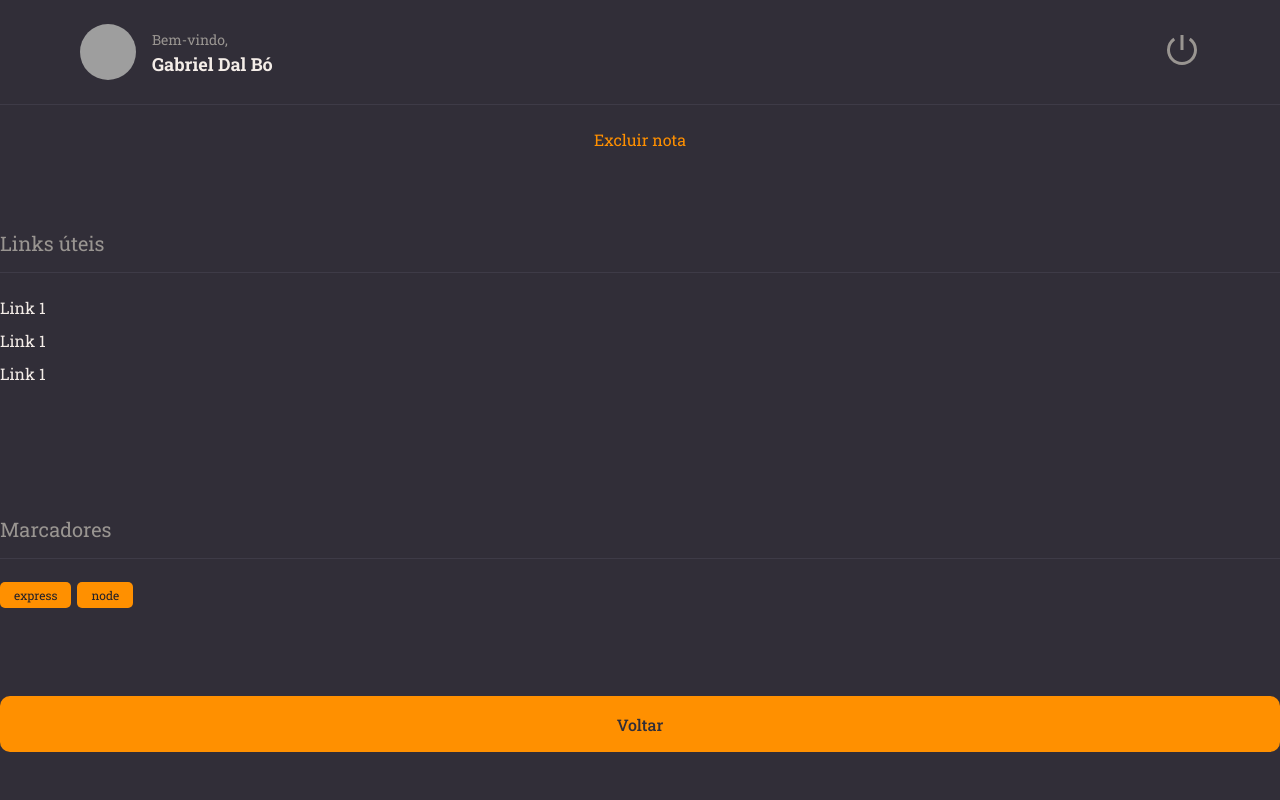
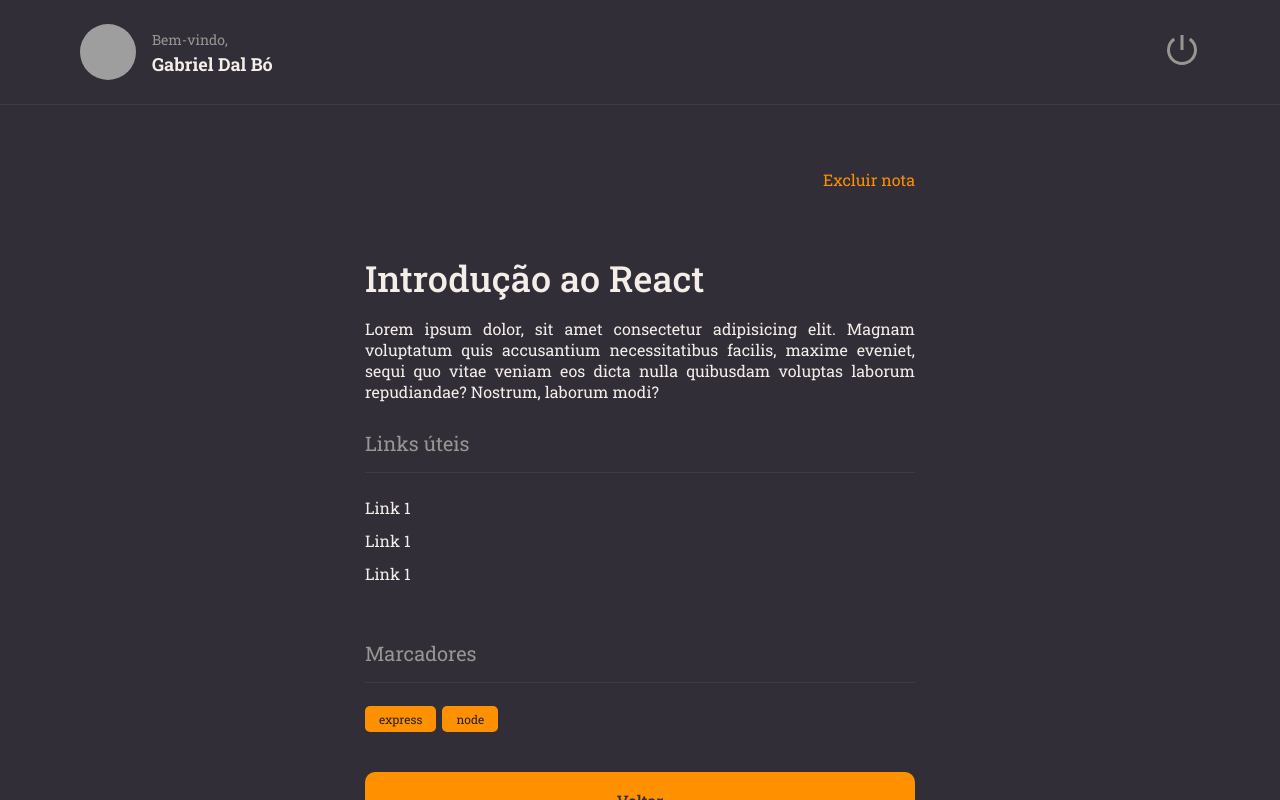
Before and after one commit to gabrielpdb/rocketseat-explorer-stage09-01, a React (Vite) app: page / in a window 1280 px wide. Built offline with nearby package versions, Linux system fonts and the light colour scheme; grey boxes are pictures that could not be loaded.

Commit message:
Finalizando detalhes

```diff
--- a/src/components/Section/styles.js
+++ b/src/components/Section/styles.js
@@ -1,7 +1,7 @@
 import styled from 'styled-components'
 
 export const Container = styled.section`
-  margin: 56px 0 28px;
+  margin: 28px 0;
 
   > h2 {
     border-bottom-width: 1px;
--- a/src/pages/Details/index.jsx
+++ b/src/pages/Details/index.jsx
@@ -1,4 +1,4 @@
-import { Container, Links } from './styles'
+import { Container, Links, Content } from './styles'
 
 import { Button } from '../../components/Button'
 import { Header } from '../../components/Header'
@@ -11,7 +11,18 @@
     <Container>
       <Header />
 
+      <main>
+        <Content>
           <ButtonText title="Excluir nota" />
+
+          <h1>Introdução ao React</h1>
+          <p>
+            Lorem ipsum dolor, sit amet consectetur adipisicing elit. Magnam
+            voluptatum quis accusantium necessitatibus facilis, maxime eveniet,
+            sequi quo vitae veniam eos dicta nulla quibusdam voluptas laborum
+            repudiandae? Nostrum, laborum modi?
+          </p>
+
           <Section title="Links úteis">
             <Links>
               <li>
@@ -31,6 +42,8 @@
             <Tag title="node" />
           </Section>
           <Button title="Voltar" />
+        </Content>
+      </main>
     </Container>
   )
 }
--- a/src/pages/Details/styles.js
+++ b/src/pages/Details/styles.js
@@ -10,6 +10,12 @@
   grid-template-areas:
     'header'
     'content';
+
+  > main {
+    grid-area: content;
+    overflow-y: scroll;
+    padding: 64px 0;
+  }
 `
 
 export const Links = styled.ul`
@@ -23,3 +29,27 @@
     }
   }
 `
+
+export const Content = styled.div`
+  max-width: 550px;
+  margin: 0 auto;
+
+  display: flex;
+  flex-direction: column;
+
+  > button:first-child {
+    align-self: flex-end;
+  }
+
+  > h1 {
+    font-size: 36px;
+    font-weight: 500;
+    padding-top: 64px;
+  }
+
+  > p {
+    font-size: 16px;
+    margin-top: 16px;
+    text-align: justify;
+  }
+`
```
Lines whose indentation alone changed are shown as unchanged.
